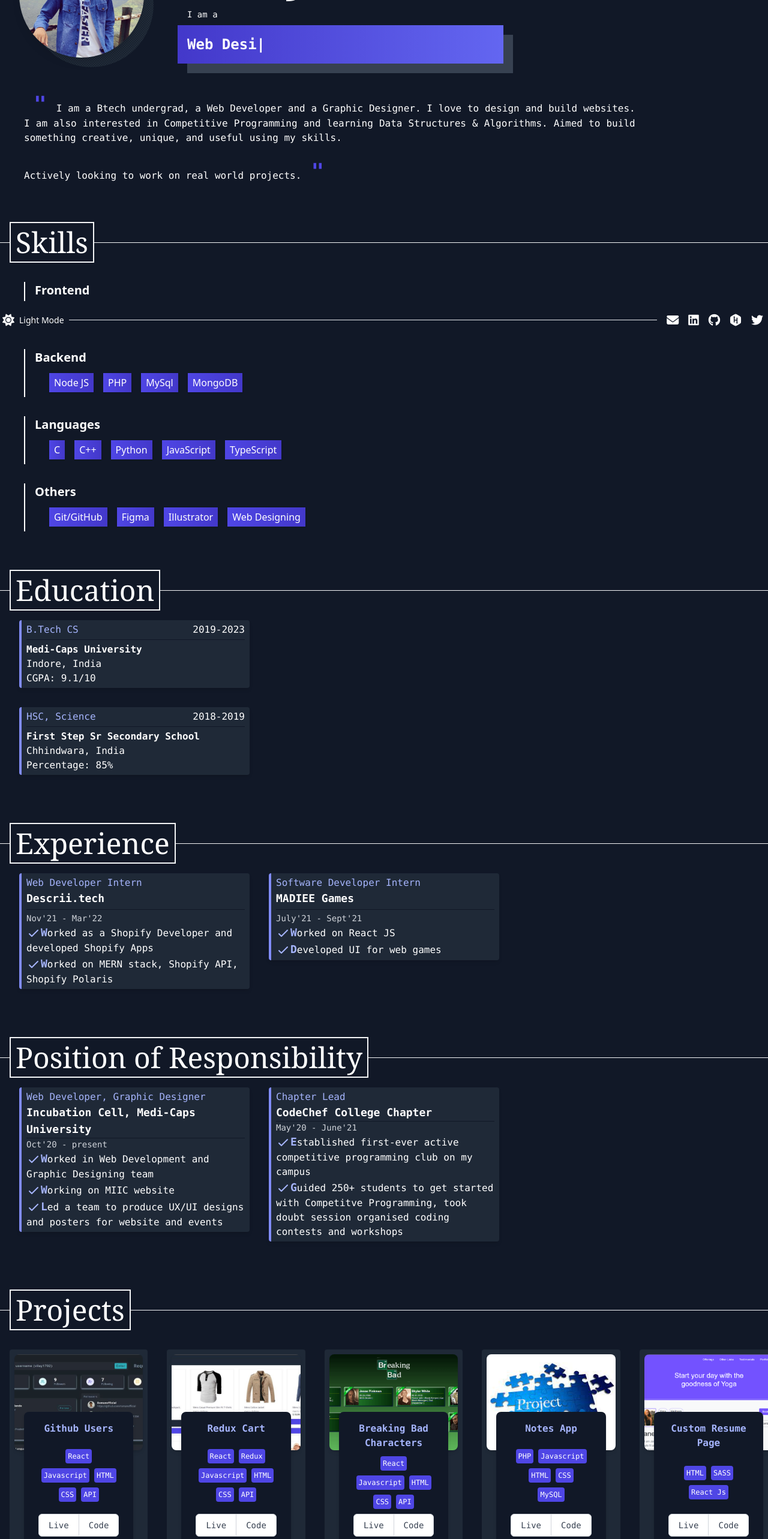
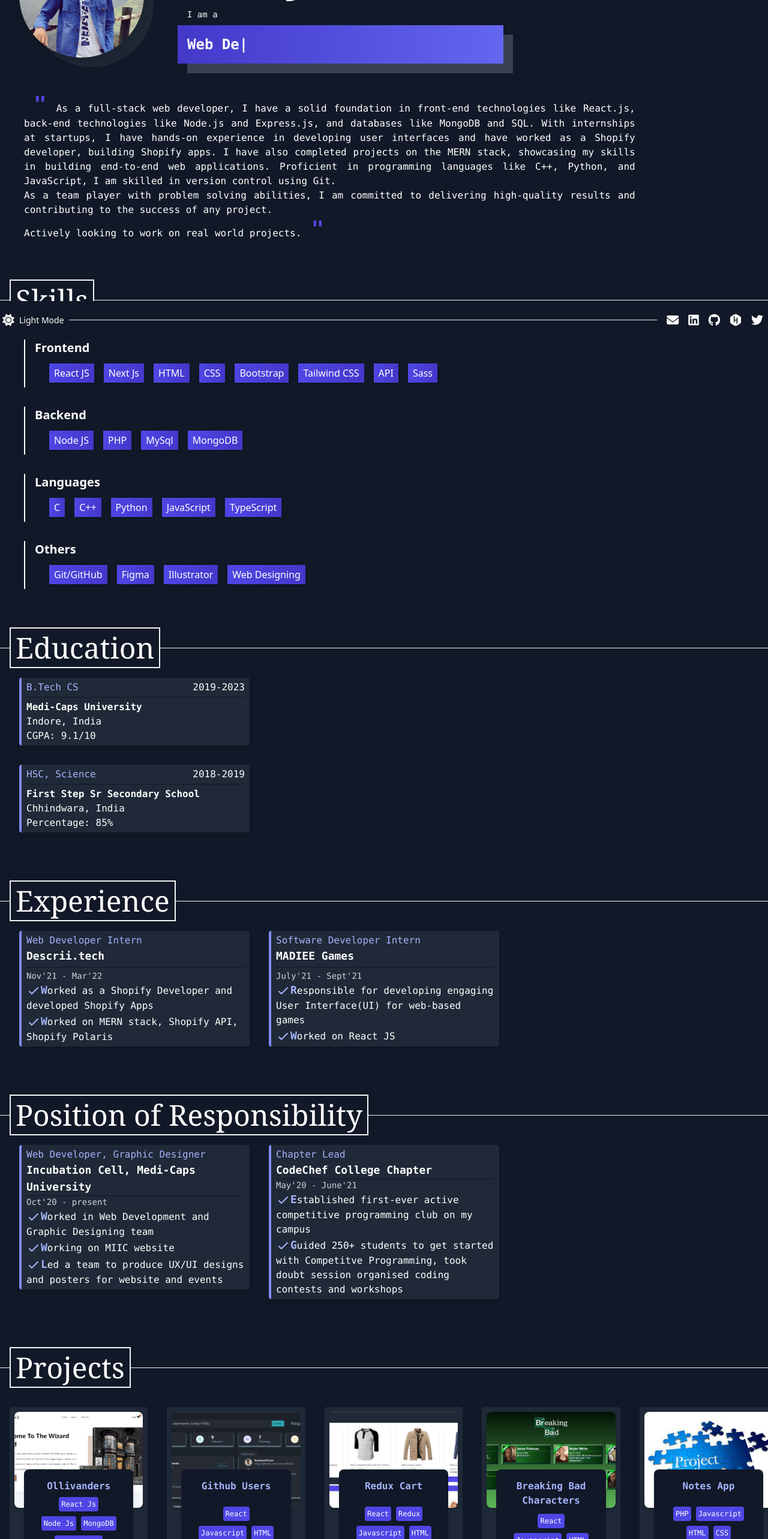
Before and after one commit to vilay1702/portfolio, a React (Create React App) app: page / in a window 1280 px wide. Shown: the part 234-2800 px from the top of the page at 60% size. Built offline with nearby package versions, Linux system fonts and the light colour scheme.

Commit message:
updated info

```diff
--- a/src/components/Home.js
+++ b/src/components/Home.js
@@ -65,12 +65,19 @@
             <span className="font-mono text-indigo-600 font-bold text-4xl mx-4">
               "
             </span>
-            I am a Btech undergrad, a Web Developer and a Graphic Designer. I
-            love to design and build websites. I am also interested in
-            Competitive Programming and learning Data Structures & Algorithms.
-            Aimed to build something creative, unique, and useful using my
-            skills.
+            As a full-stack web developer, I have a solid foundation in
+            front-end technologies like React.js, back-end technologies like
+            Node.js and Express.js, and databases like MongoDB and SQL. With
+            internships at startups, I have hands-on experience in developing
+            user interfaces and have worked as a Shopify developer, building
+            Shopify apps. I have also completed projects on the MERN stack,
+            showcasing my skills in building end-to-end web applications.
+            Proficient in programming languages like C++, Python, and
+            JavaScript, I am skilled in version control using Git.
             <br />
+            As a team player with problem solving abilities, I am committed to
+            delivering high-quality results and contributing to the success of
+            any project.
             <br />
             Actively looking to work on real world projects.
             <span className="font-mono text-indigo-600 font-bold text-4xl mx-4">
--- a/src/data.js
+++ b/src/data.js
@@ -2,6 +2,7 @@
 import githubUsers from "./images/project_github.WebP";
 import reduxCart from "./images/project_redux.WebP";
 import custom from "./images/project_custom.WebP";
+import ollivanders from "./images/project_ollivanders.png";
 
 // Education
 export const education = [
@@ -36,12 +37,20 @@
     role: "Software Developer Intern",
     oranisation: "MADIEE Games",
     duration: "July'21 - Sept'21",
-    experience: "Worked on React JS.Developed UI for web games",
+    experience:
+      "Responsible for developing engaging User Interface(UI) for web-based games.Worked on React JS",
   },
 ];
 
 // Projects
 export const projectsList = [
+  {
+    name: "Ollivanders",
+    techStack: ["React Js", "Node Js", "MongoDB", "Express Js", "JavaScript"],
+    code: "https://ollivanders.vercel.app/",
+    live: "https://ollivanders.vercel.app/",
+    img: ollivanders,
+  },
   {
     name: "Github Users",
     techStack: ["React", "Javascript", "HTML", "CSS", "API"],
```
Also changed, not shown: src/images/project_ollivanders.png (added).
